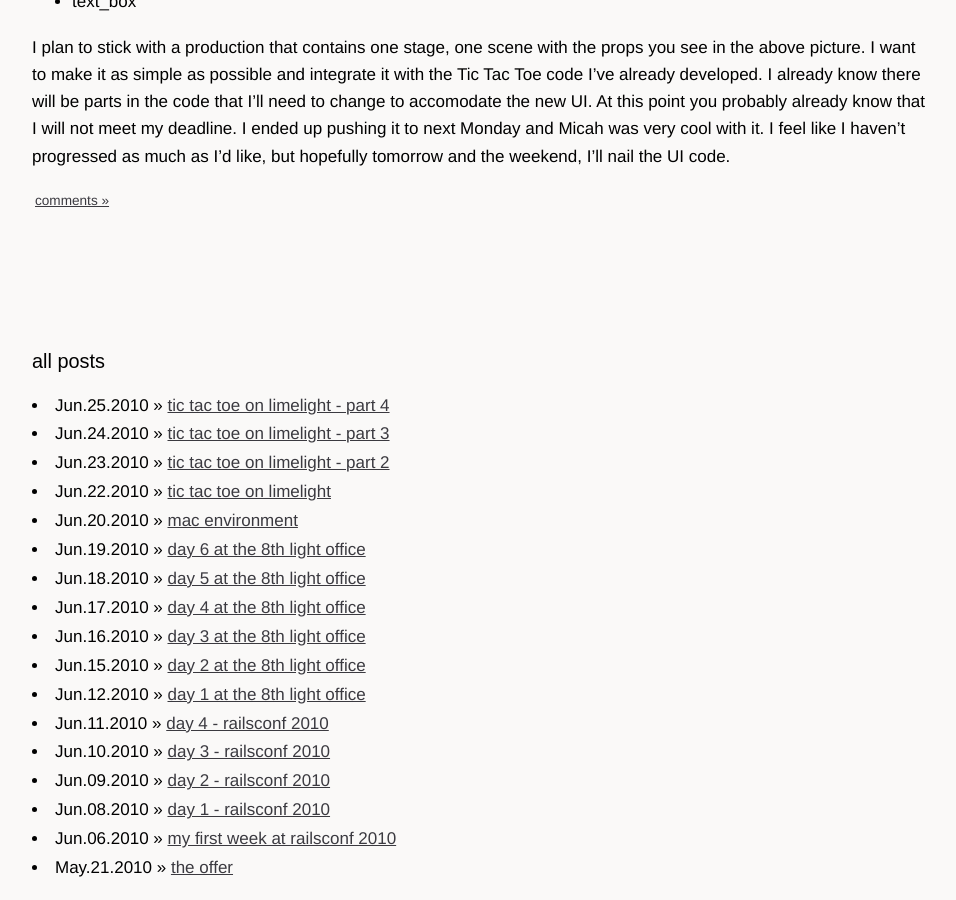
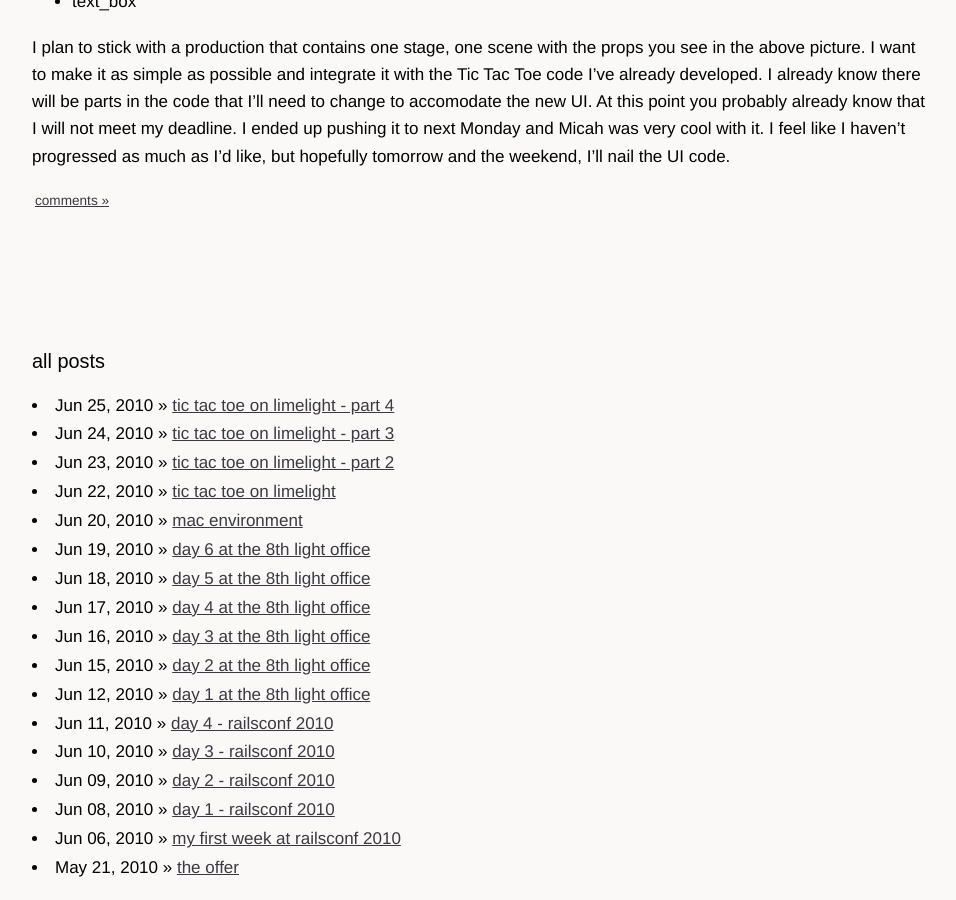
Before and after one commit to sl4m/skim.cc, a Jekyll site: the page built from index.html, in a window 1280 px wide and 900 px high, scrolled down 1834 px. Shown: the whole window, without its empty margins (160-1116 px from the left). Built offline with Jekyll 4.4.1, drawn with Linux system fonts in a browser that asks for light colours; some of the changed text lies outside the part shown.

Commit message:
updated dates

```diff
--- a/_layouts/default.html
+++ b/_layouts/default.html
@@ -29,7 +29,7 @@
 
 <div class="related">
 <h3>all posts</h3>
-<p>{% for post in site.posts %}<li><span>{{ post.date | date: "%b.%d.%Y" }}</span> &raquo; <a href="{{ post.url }}">{{ post.title }}</a></li>{% endfor %}</p>
+<p>{% for post in site.posts %}<li><span>{{ post.date | date: "%b %d, %Y" }}</span> &raquo; <a href="{{ post.url }}">{{ post.title }}</a></li>{% endfor %}</p>
 <p>
 </div>
 
--- a/_layouts/post.html
+++ b/_layouts/post.html
@@ -4,7 +4,7 @@ layout: default
 <div class="content">
   <div id="post">
     <h1><a href="{{ page.url }}">{{ page.title }}</a></h1>
-    <div class="strap">{{ page.date | date: "%b.%d.%Y" }}</div>
+    <div class="strap">{{ page.date | date: "%b %d, %Y" }}</div>
     {{ content }}
   </div>
 
--- a/index.html
+++ b/index.html
@@ -5,7 +5,7 @@ title: skim
 <div class="content">
   <div id="post">
       <h1><a href="{{ site.posts.first.url }}">{{ site.posts.first.title }}</a></h1>
-      <div class="strap">{{ site.posts.first.date | date: "%b.%d.%Y" }}</div>
+      <div class="strap">{{ site.posts.first.date | date: "%b %d, %Y" }}</div>
       {{ site.posts.first.content }}
       <p><div class="strap"><a id="more" href="{{ site.posts.first.url }}#disqus">comments &raquo;</a></div>
   </div>
```
